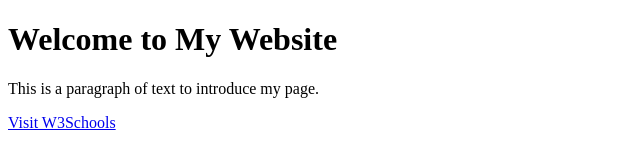
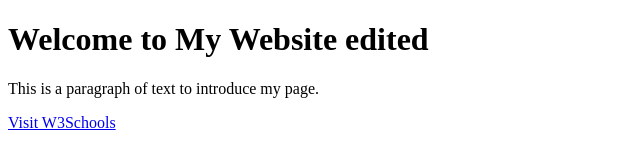
Before and after one commit to Aakanksh-Mohan/devops-task1, a plain HTML site: page index.html in a window 1280 px wide. Shown: the whole page, without its empty margins (0-640 px from the left). Drawn offline with Linux system fonts and the light colour scheme.

Commit message:
changed in html

```diff
--- a/index.html
+++ b/index.html
@@ -4,7 +4,7 @@
     <title>My First HTML Page</title>
 </head>
 <body>
-    <h1>Welcome to My Website</h1>
+    <h1>Welcome to My Website edited</h1>
     <p>This is a paragraph of text to introduce my page.</p>
     <a href="https://www.w3schools.com">Visit W3Schools</a>
 </body>
```
